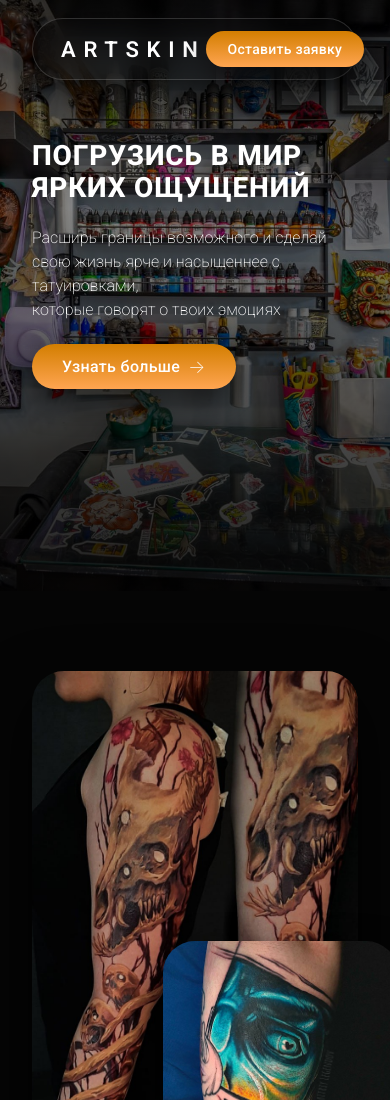
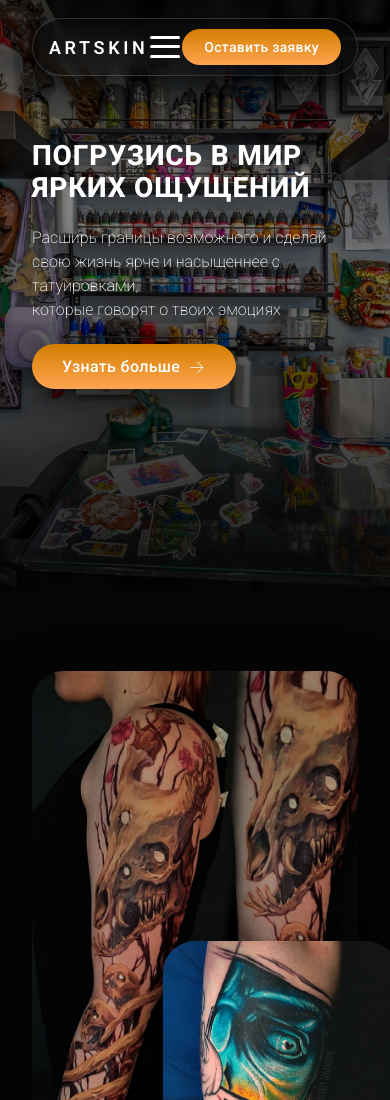
Before and after one commit to asastui06/artskin.github.io, a plain HTML site: page index.html in a window 390 px wide. Shown: the top 1100 px of the page. Drawn offline with Linux system fonts and the light colour scheme.

Commit message:
Update style.css

```diff
--- a/css/style.css
+++ b/css/style.css
@@ -1413,6 +1413,14 @@ body.menu-open{
 
 /* ===== Мобильные (до 480px) ===== */
 @media (max-width: 480px) {
+  .topbar {
+    padding: 10px 16px;
+  }
+
+  .logo {
+    font-size: 18px;
+    letter-spacing: 0.2em;
+  }
   .hero__title {
     font-size: 28px;
   }
```
